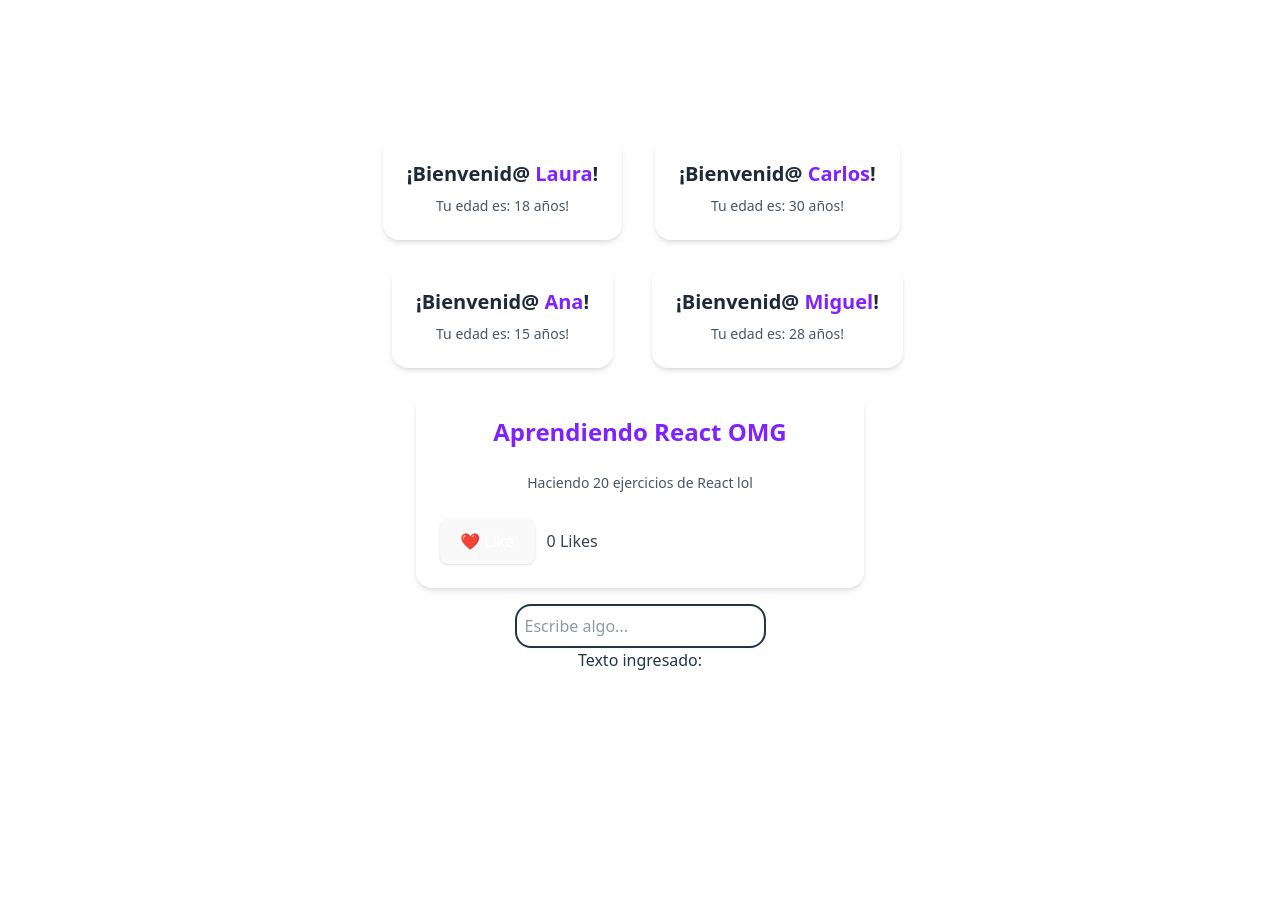
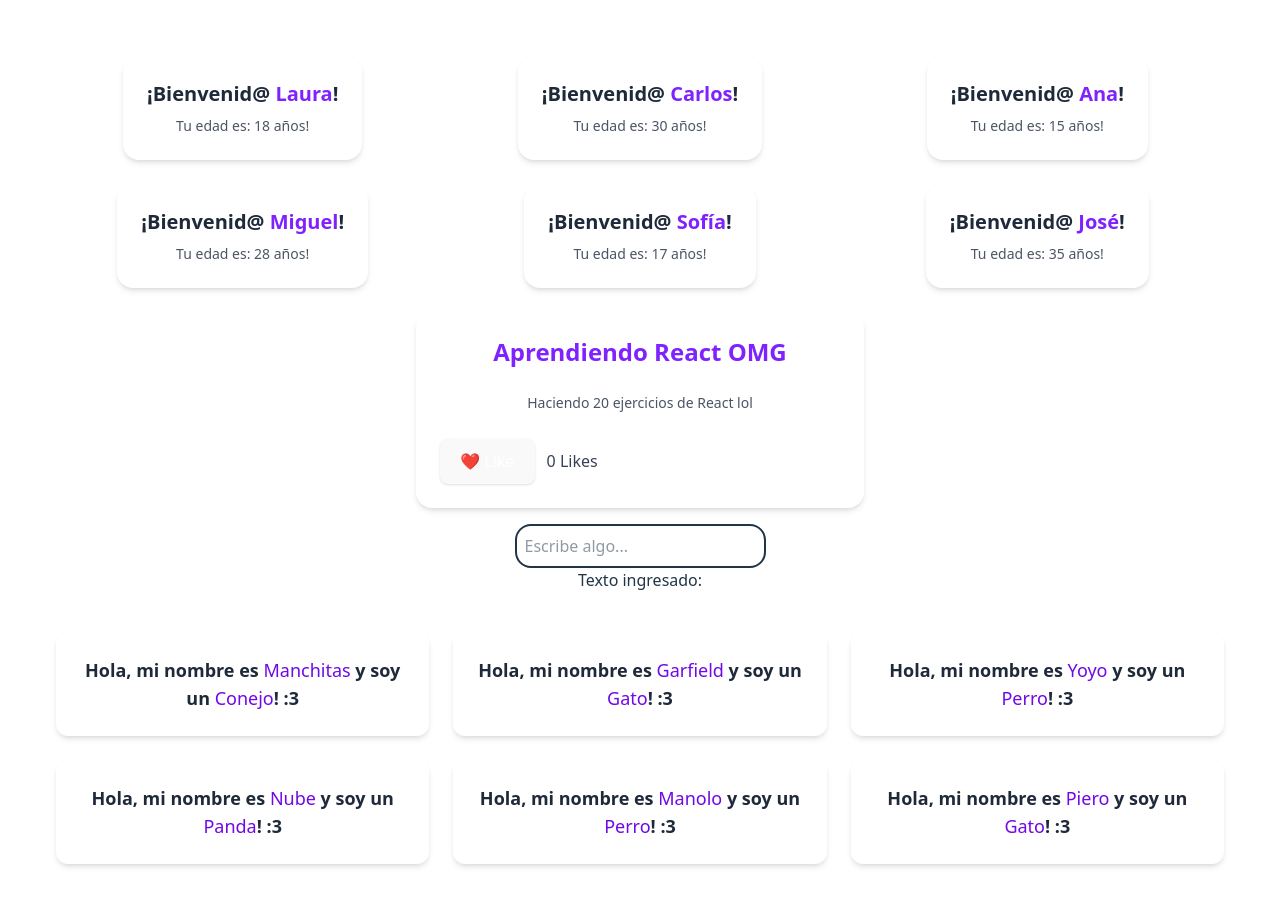
Before and after one commit to lauuurars/react-exercises, a React (Vite) app: page / in a window 1280 px wide. Shown: the top 906 px of the page. Before the commit the page ends 800 px from the top, so only its background shows below. Built offline with nearby package versions, Linux system fonts and the light colour scheme.

Commit message:
finished exercise 4!

```diff
--- a/src/App.tsx
+++ b/src/App.tsx
@@ -2,6 +2,7 @@ import './App.css'
 import GreetingCard from './components/GreetingCard' // exportando nuestro componente para renderizarlo :3
 import InputPreview from './components/InputPreview'
 import LikePost from './components/LikePost'
+import MascotCard from './components/MascotCard'
 
 function App() {
 
@@ -10,14 +11,25 @@ function App() {
     { name: "Laura", age: 18 },
     { name: "Carlos", age: 30 },
     { name: "Ana", age: 15 },
-    { name: "Miguel", age: 28 }
+    { name: "Miguel", age: 28 },
+    { name: "Sofía", age: 17 },
+    { name: "José", age: 35 }
+  ]
+
+  const animals = [
+    { name: "Manchitas", animalType: "Conejo" },
+    { name: "Garfield", animalType: "Gato" },
+    { name: "Yoyo", animalType: "Perro" },
+    { name: "Nube", animalType: "Panda" },
+    { name: "Manolo", animalType: "Perro" },
+    { name: "Piero", animalType: "Gato" }
   ]
 
   // Ejercicio 1: establecemos los usuarios que la función recibe y el index para que pueda acceder a cada elemento y lo reconozca como único (tipo un id), el key se encarga de identificar esta característica
 
   return (
     <>
-    <div className="grid grid-cols-1 sm:grid-cols-2 gap-6 p-6">
+      <div className="grid grid-cols-1 sm:grid-cols-3 gap-6 p-6">
         {users.map((user, index) => (
           <GreetingCard key={index} name={user.name} age={user.age} />
         ))}
@@ -26,6 +38,12 @@ function App() {
       <LikePost />
 
       <InputPreview />
+
+      <div className="grid grid-cols-1 sm:grid-cols-2 lg:grid-cols-3 gap-6 p-6">
+        {animals.map((animal, index) => (
+          <MascotCard key={index} name={animal.name} animalType={animal.animalType} />
+        ))}
+      </div>
     </>
   )
 }
--- /dev/null
+++ b/src/components/MascotCard.tsx
@@ -0,0 +1,14 @@
+type MascotProps = {
+    name: string
+    animalType: string
+}
+
+function MascotCard ({name, animalType} : MascotProps) {
+    return (
+        <div className="bg-white rounded-xl shadow-md p-6 text-center hover:shadow-lg transition">
+            <h3 className="text-lg font-semibold text-gray-800">Hola, mi nombre es <span className="text-violet-700 font-medium">{name}</span> y soy un  <span className="text-violet-700 font-medium">{animalType}</span>! :3 </h3>
+        </div>
+    )
+}
+
+export default MascotCard
```
Lines whose indentation alone changed are shown as unchanged.
